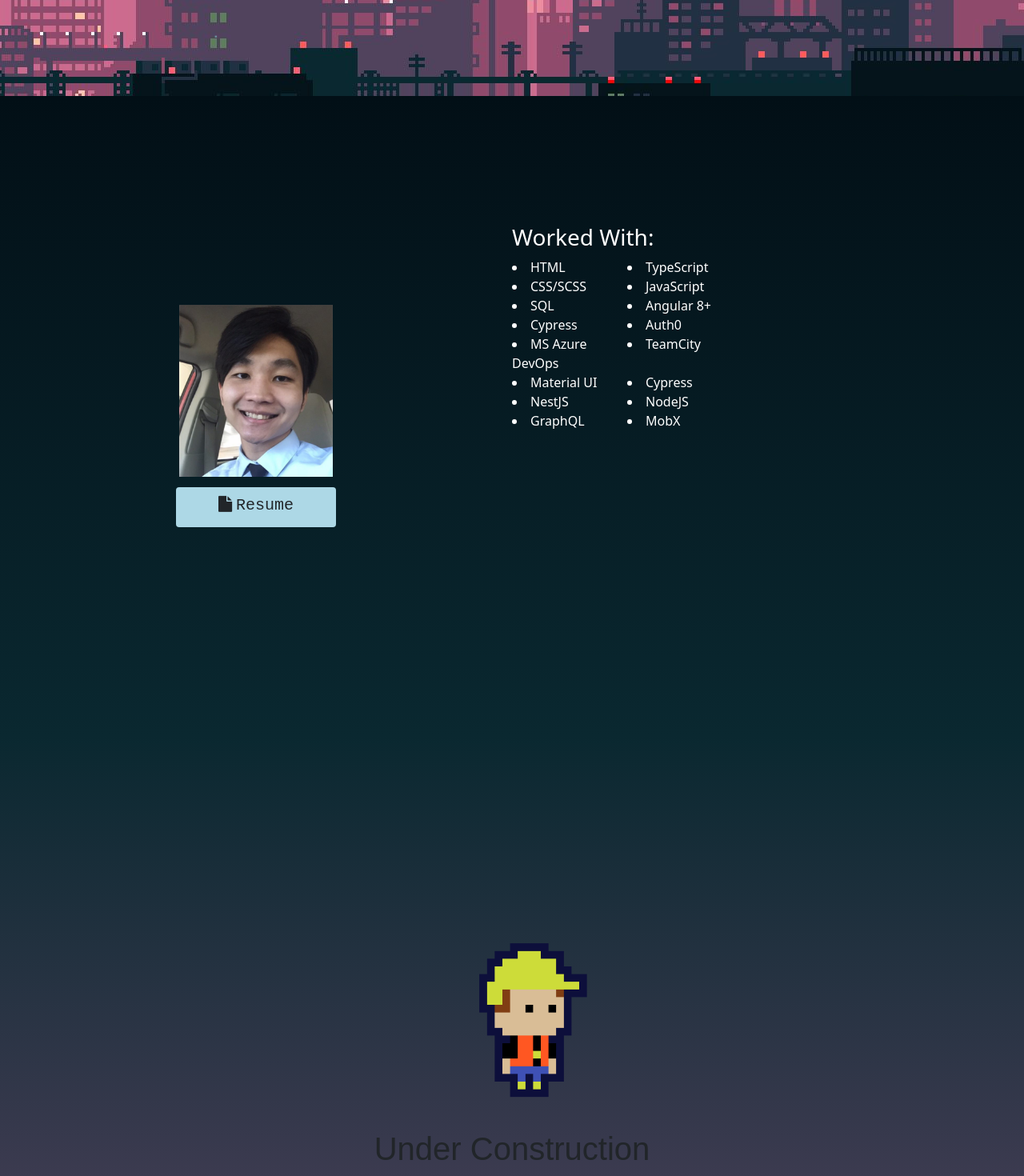
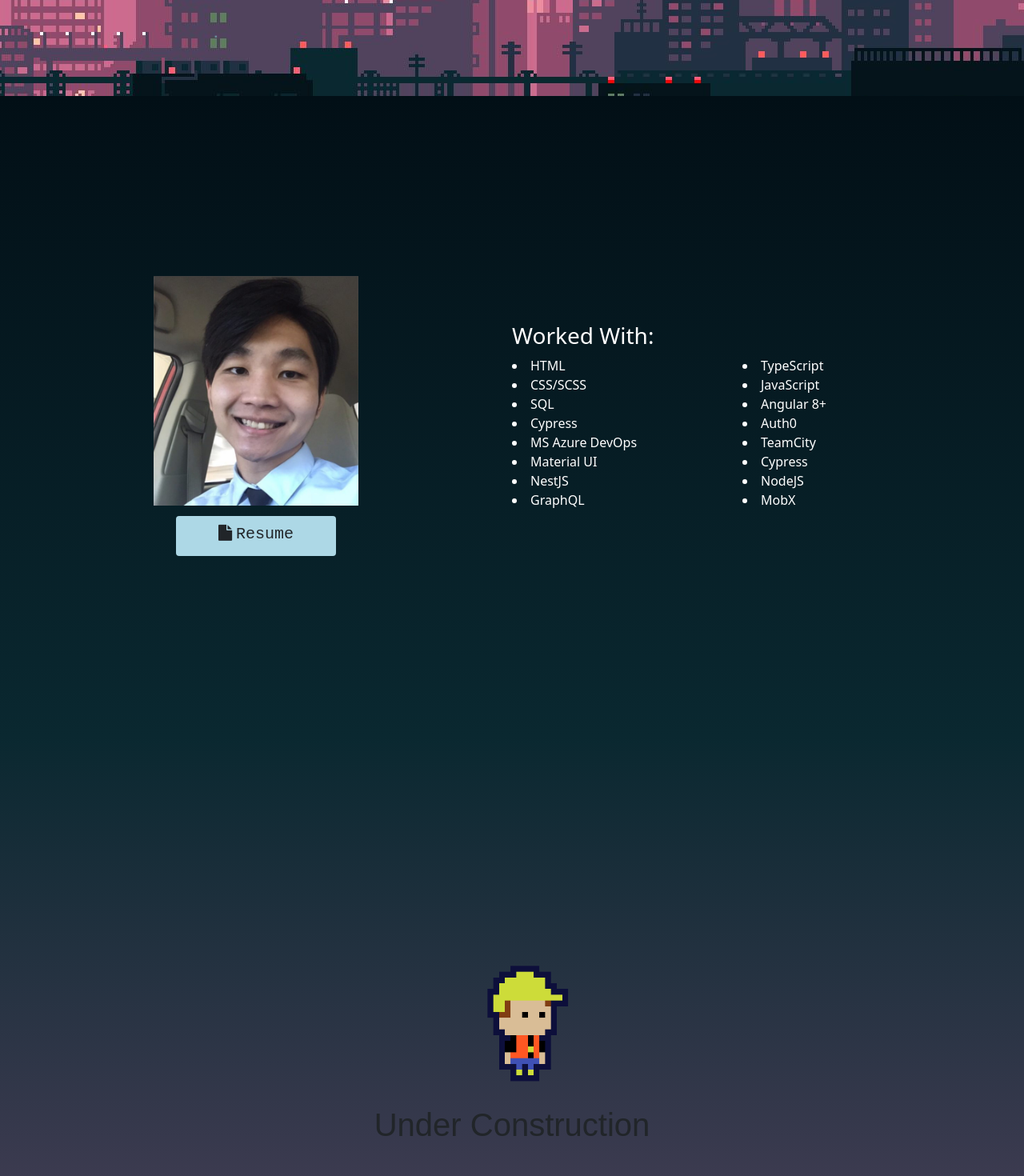
Before and after one commit to vaphi/Angular-Portfolio, an Angular app: page / in a window 1280 px wide. Shown: the part 680-2150 px from the top of the page at 80% size. Built offline with nearby package versions, Linux system fonts and the light colour scheme; a web font is replaced by a local one.

Commit message:
Final finishes

```diff
--- a/src/app/components/about-me/about-me.component.scss
+++ b/src/app/components/about-me/about-me.component.scss
@@ -19,11 +19,11 @@
         flex-basis: 50%;
 
         .right-left-container {
-            margin: 25% 0;
             display: flex;
             flex-direction: column;
-            flex-basis: 50%;
+            flex-basis: 100%;
             height: inherit;
+            justify-content: center;
 
             .experienced-header {
                 color: white;
@@ -42,7 +42,6 @@
 
         .right-right-container {
             margin: auto;
-            flex-basis: 50%;
             height: inherit;
         }
     }
@@ -69,6 +68,6 @@
     padding-bottom: 2%;
 
     img {
-        width: 30%;
+        width: 40%;
     }
 }
--- a/src/app/components/projects/projects.component.scss
+++ b/src/app/components/projects/projects.component.scss
@@ -10,7 +10,7 @@
     margin: auto;
     text-align: center;
     img {
-        width: 20%;
+        width: 15%;
     }
 }
 
```
